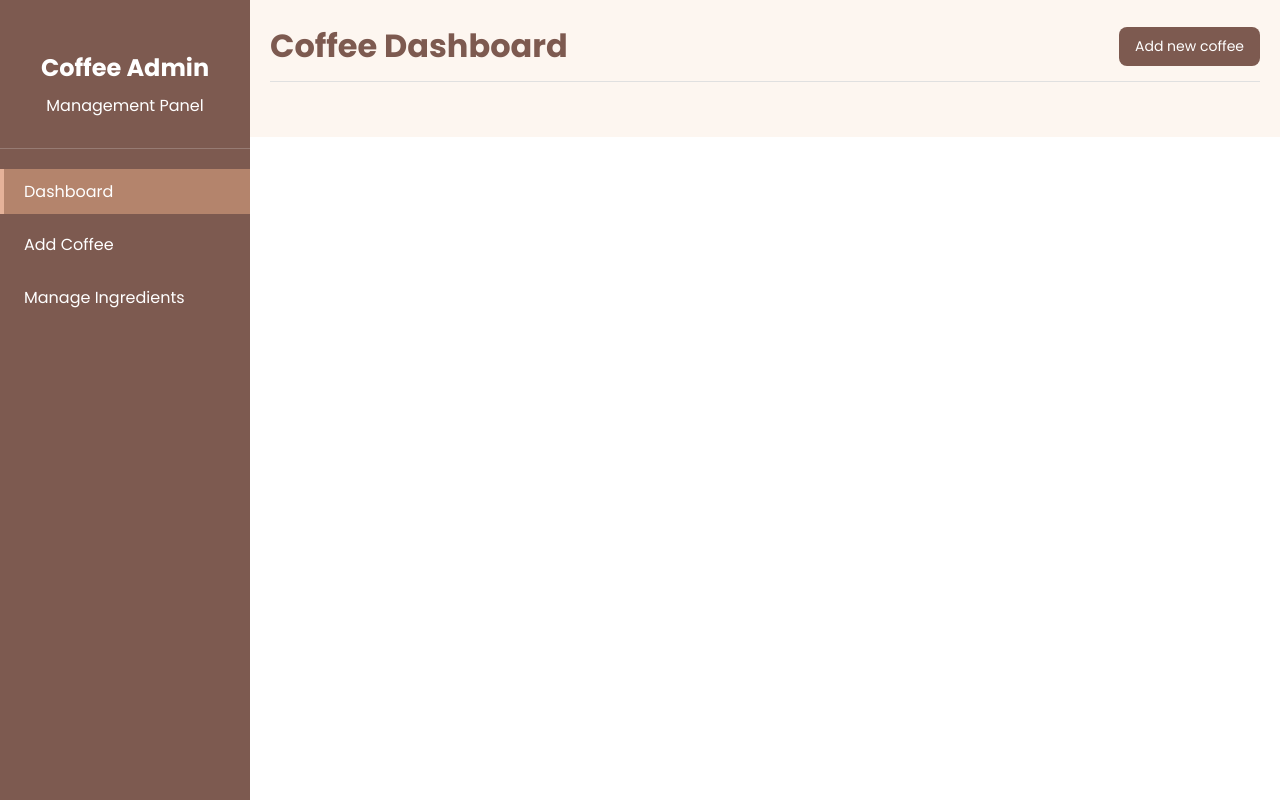
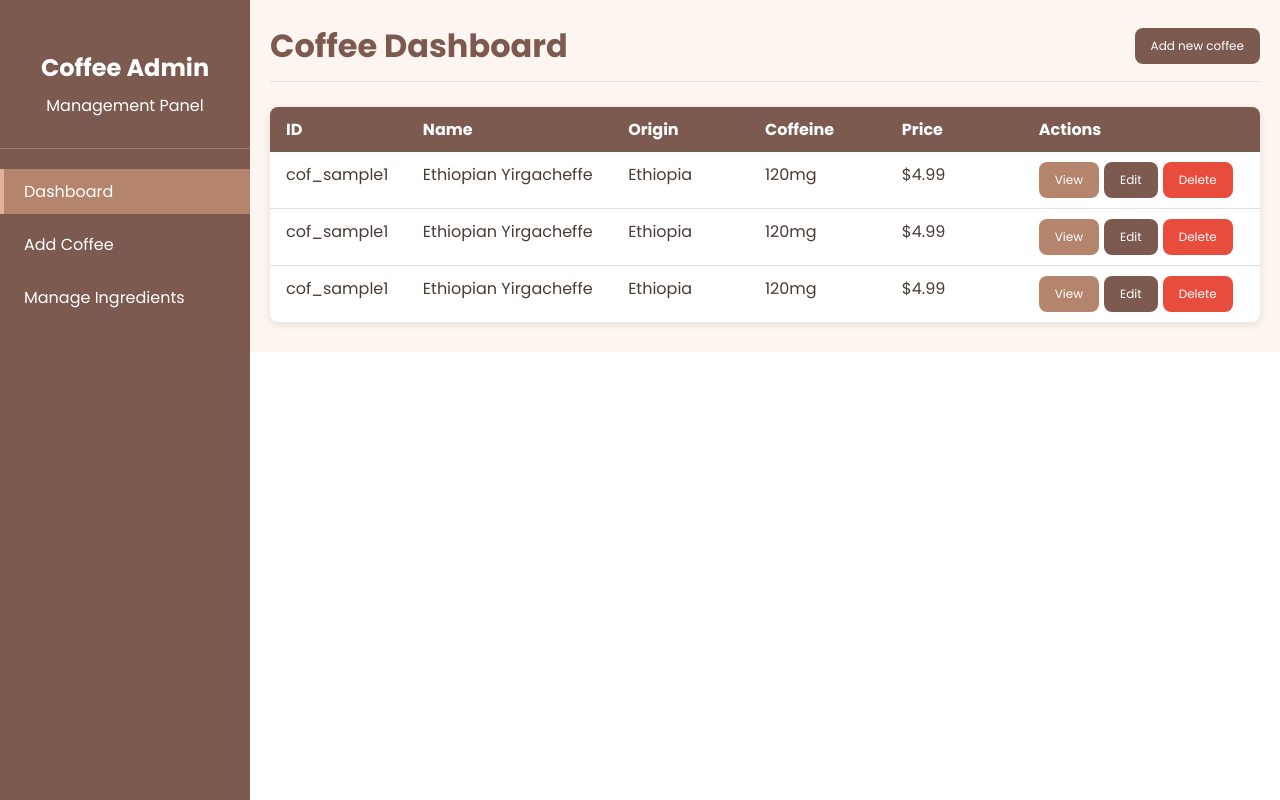
Before and after one commit to aleksi-svaridze/coffee-shop-admin, a React (Vite) app: page / in a window 1280 px wide. Built offline with nearby package versions, Linux system fonts and the light colour scheme.

Commit message:
Add Table component

```diff
--- a/src/components/buttons/Btn.module.css
+++ b/src/components/buttons/Btn.module.css
@@ -4,7 +4,7 @@
   border: none;
   border-radius: 8px;
   color: white;
-  font-size: 14px;
+  font-size: 12px;
   cursor: pointer;
   transition:
     background-color 0.3s ease,
--- /dev/null
+++ b/src/components/table/Table.jsx
@@ -0,0 +1,55 @@
+import Btn from "../buttons/Btn";
+import Styles from "./Table.module.css";
+
+function Table() {
+  return (
+    <div className={Styles.table}>
+      <div className={Styles.table__header}>
+        <div className={Styles.cell}>ID</div>
+        <div className={Styles.cell}>Name</div>
+        <div className={Styles.cell}>Origin</div>
+        <div className={Styles.cell}>Coffeine</div>
+        <div className={Styles.cell}>Price</div>
+        <div className={Styles.cell}>Actions</div>
+      </div>
+      <div className={Styles.table__body}>
+        <div className={Styles.cell}>cof_sample1</div>
+        <div className={Styles.cell}>Ethiopian Yirgacheffe</div>
+        <div className={Styles.cell}>Ethiopia</div>
+        <div className={Styles.cell}>120mg</div>
+        <div className={Styles.cell}>$4.99</div>
+        <div className={Styles.table__flex_cell}>
+          <Btn bgColor={"#B4846C"} label={"View"} path={"/coffee/1"} />
+          <Btn bgColor={"#7d5a50"} label={"Edit"} path={"/coffee/1"} />
+          <Btn bgColor={"#e74c3c"} label={"Delete"} path={"/coffee/1"} />
+        </div>
+      </div>
+      <div className={Styles.table__body}>
+        <div className={Styles.cell}>cof_sample1</div>
+        <div className={Styles.cell}>Ethiopian Yirgacheffe</div>
+        <div className={Styles.cell}>Ethiopia</div>
+        <div className={Styles.cell}>120mg</div>
+        <div className={Styles.cell}>$4.99</div>
+        <div className={Styles.table__flex_cell}>
+          <Btn bgColor={"#B4846C"} label={"View"} path={"/coffee/1"} />
+          <Btn bgColor={"#7d5a50"} label={"Edit"} path={"/coffee/1"} />
+          <Btn bgColor={"#e74c3c"} label={"Delete"} path={"/coffee/1"} />
+        </div>
+      </div>
+      <div className={Styles.table__body}>
+        <div className={Styles.cell}>cof_sample1</div>
+        <div className={Styles.cell}>Ethiopian Yirgacheffe</div>
+        <div className={Styles.cell}>Ethiopia</div>
+        <div className={Styles.cell}>120mg</div>
+        <div className={Styles.cell}>$4.99</div>
+        <div className={Styles.table__flex_cell}>
+          <Btn bgColor={"#B4846C"} label={"View"} path={"/coffee/1"} />
+          <Btn bgColor={"#7d5a50"} label={"Edit"} path={"/coffee/1"} />
+          <Btn bgColor={"#e74c3c"} label={"Delete"} path={"/coffee/1"} />
+        </div>
+      </div>
+    </div>
+  );
+}
+
+export default Table;
--- /dev/null
+++ b/src/components/table/Table.module.css
@@ -0,0 +1,32 @@
+.table {
+  border-radius: 8px;
+  overflow: hidden;
+  box-shadow: 0 2px 8px rgba(0, 0, 0, 0.1);
+}
+
+.table__header {
+  display: grid;
+  grid-template-columns: 1fr 1.5fr 1fr 1fr 1fr 1.5fr;
+  box-shadow: 0 2px 8px rgba(0, 0, 0, 0.1);
+  overflow: hidden;
+  background-color: #7d5a50;
+  color: white;
+  font-weight: bold;
+  padding: 10px 16px;
+}
+
+.table__body {
+  display: grid;
+  grid-template-columns: 1fr 1.5fr 1fr 1fr 1fr 1.5fr;
+  padding: 10px 16px;
+  background-color: white;
+  color: #4a3b36;
+}
+.table__body:not(:last-child) {
+  border-bottom: 1px solid #e0e0e0;
+}
+.table__flex_cell {
+  display: flex;
+  align-items: center;
+  gap: 5px;
+}
--- a/src/pages/dashboard/Dashboard.jsx
+++ b/src/pages/dashboard/Dashboard.jsx
@@ -1,4 +1,5 @@
 import Header from "../../components/header/Header";
+import Table from "../../components/table/Table";
 
 function Dashboard() {
   return (
@@ -12,7 +13,7 @@ function Dashboard() {
       />
 
       {/* Table */}
-
+      <Table />
       {/* Coffee Cards  */}
     </main>
   );
```
